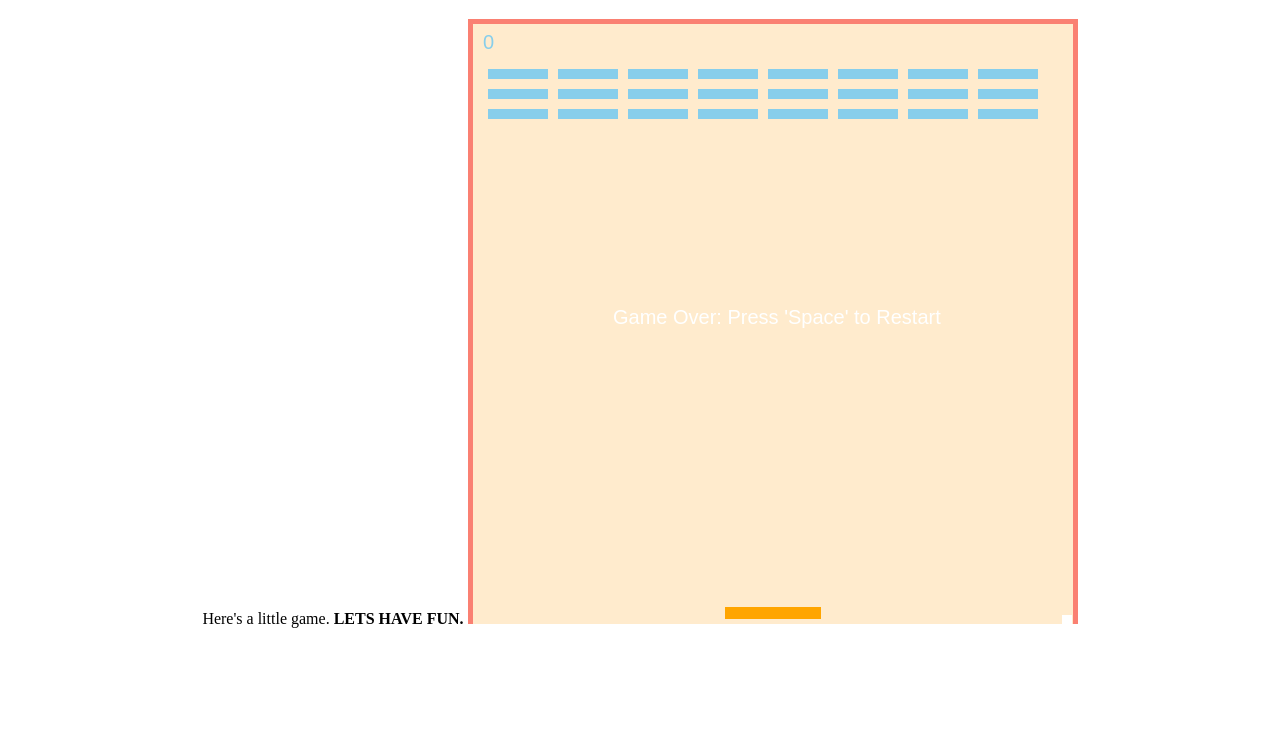
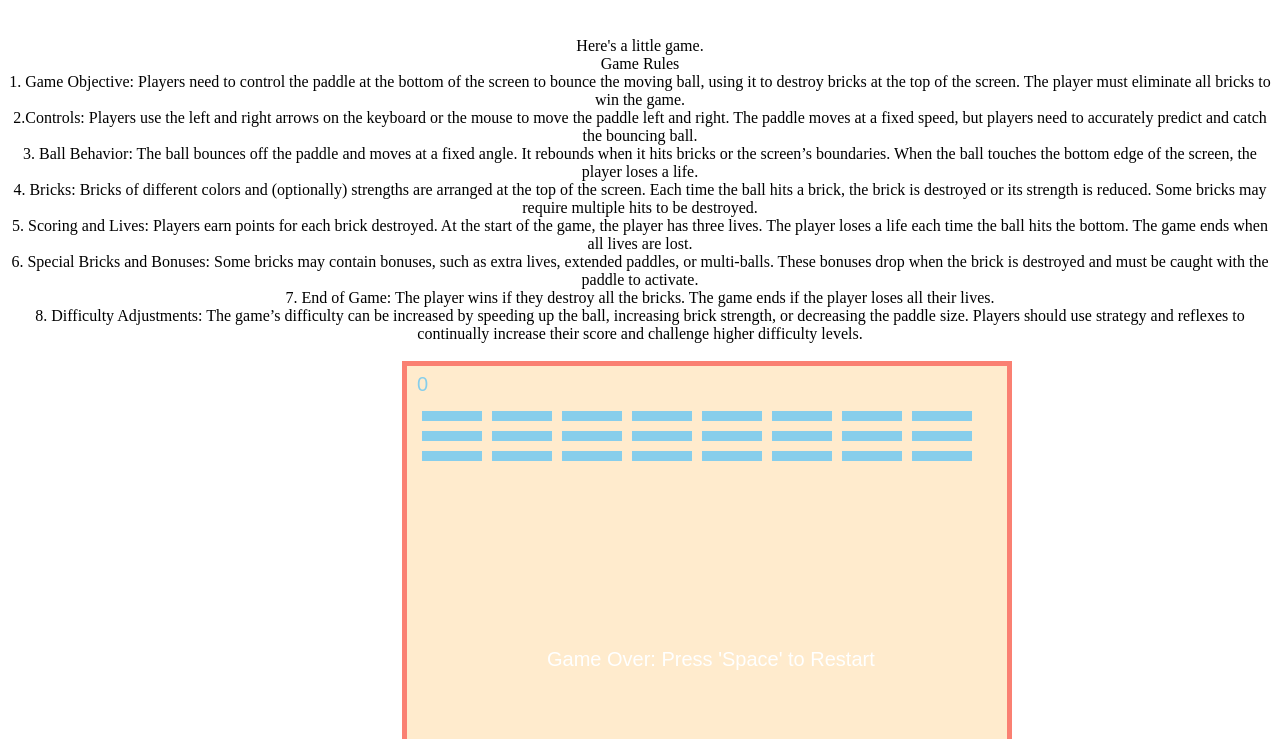
Before and after one commit to jinxjojosang/Jinxi, a plain HTML site: page index.html in a window 1280 px wide. Shown: the part 61-800 px from the top of the page. Drawn offline with Linux system fonts and the light colour scheme.

Commit message:
Add files via upload

```diff
--- a/index.html
+++ b/index.html
@@ -8,8 +8,20 @@
     <script src="breakout.js"></script>
     </head>
     <body>
-    <h1>Hi there!</h1>
-        <p1>Here's a little game.</p1>
+    <h1>Hi there!</h1><br/>
+        <p1>Here's a little game.</p1><br/>
+        <p2>Game Rules</p2><br/>
+        <p3>1.	Game Objective: Players need to control the paddle at the bottom of the screen to bounce the moving ball, using it to destroy bricks at the top of the screen. The player must eliminate all bricks to win the game.</p3><br/>
+        <p4>2.Controls: Players use the left and right arrows on the keyboard or the mouse to move the paddle left and right. The paddle moves at a fixed speed, but players need to accurately predict and catch the bouncing ball.</p4><br/>
+        <p5>3.	Ball Behavior: The ball bounces off the paddle and moves at a fixed angle. It rebounds when it hits bricks or the screen’s boundaries. When the ball touches the bottom edge of the screen, the player loses a life.</p5><br/>
+        <p6>4.	Bricks: Bricks of different colors and (optionally) strengths are arranged at the top of the screen. Each time the ball hits a brick, the brick is destroyed or its strength is reduced. Some bricks may require multiple hits to be destroyed.</p6><br/>
+        <p7>5.	Scoring and Lives: Players earn points for each brick destroyed. At the start of the game, the player has three lives. The player loses a life each time the ball hits the bottom. The game ends when all lives are lost.</p7><br/>
+        <p8>6.	Special Bricks and Bonuses: Some bricks may contain bonuses, such as extra lives, extended paddles, or multi-balls. These bonuses drop when the brick is destroyed and must be caught with the paddle to activate.</p8><br/>
+        <p9>7.	End of Game: The player wins if they destroy all the bricks. The game ends if the player loses all their lives.</p9><br/>
+        <p10>8.	Difficulty Adjustments: The game’s difficulty can be increased by speeding up the ball, increasing brick strength, or decreasing the paddle size.</p10>
+
+        <p11>Players should use strategy and reflexes to continually increase their score and challenge higher difficulty levels.</p11><br/>
+        <p12></p12><br/>
         <strong>LETS HAVE FUN.</strong>
         <canvas id="board"></canvas>
     </body>
```
